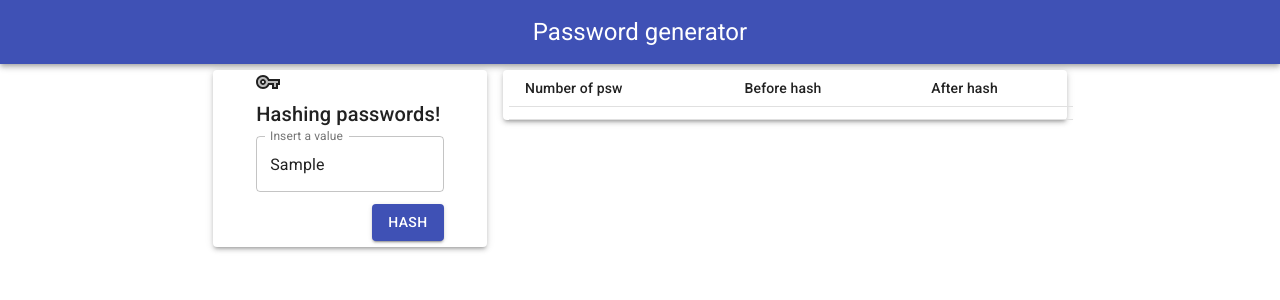
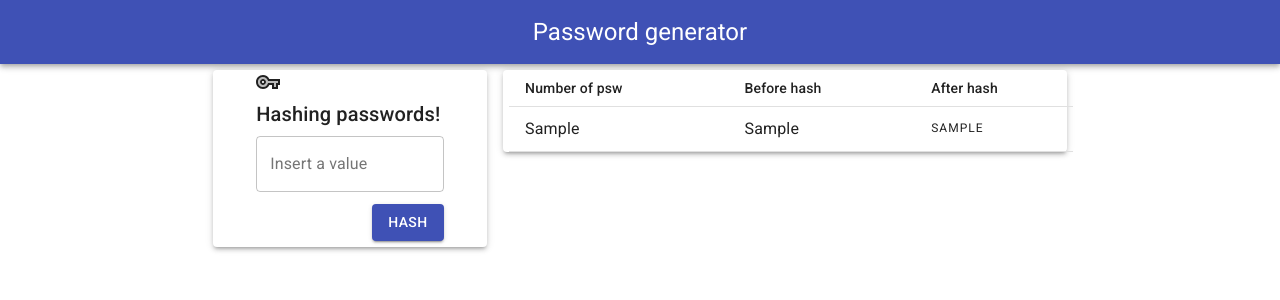
Before and after one commit to ricardolbv/password-generator, a React (Create React App) app: page / in a window 1280 px wide. Both pictures are taken after typing "Sample" into the empty fields and a click on the button "HASH". Shown: the top 300 px of the page. Built offline with nearby package versions, Linux system fonts and the light colour scheme.

Commit message:
Final state implementation

```diff
--- a/src/pages/FormPsw.js
+++ b/src/pages/FormPsw.js
@@ -31,7 +31,7 @@ const FormPsw = (props) => {
             </Typography>
         </div>
         <div className={classes.FormElements}>
-        <TextField variant="outlined" label="Insert a value" onChange={props.onChange}/>
+        <TextField variant="outlined" label="Insert a value" onChange={props.onChange} value={props.password}/>
         </div>
         <div className={classes.FormElements}>
         <Button className={classes.FormButton} color="primary" variant="contained" type="submit">
--- a/src/pages/FormPswControl.js
+++ b/src/pages/FormPswControl.js
@@ -13,11 +13,12 @@ function FormPswControl ({ onGeneratePress })  {
     function handleSubmit (event){
         event.preventDefault();
         onGeneratePress(password);
-        alert(password);
+        setPsw("");
+        console.log(event);
     }
 
     return (
-        <FormPsw onChange={handleChange} onSubmit={handleSubmit} />
+        <FormPsw onChange={handleChange} onSubmit={handleSubmit} password={password}/>
     )
 }
 
--- a/src/pages/ListPsw.js
+++ b/src/pages/ListPsw.js
@@ -8,9 +8,7 @@ import Typography from '@material-ui/core/Typography';
 import { makeStyles } from '@material-ui/core/styles';
 import { connect } from 'react-redux';
 
-const list = [
-    {id: "01", beforeHash: "Test", afterHash: "sgfwgrg" },
-]
+//
 
 const useStyles = makeStyles({
     Table: {
@@ -38,7 +36,7 @@ function ListPsw ({ passwords }) {
                 </TableRow>
             </TableHead>
             <TableBody>
-                {list.length === 0 ?
+                {passwords.length === 0 ?
                 <TableRow>
                     <TableCell colSpan={3}>
                     <Typography variant="h5" align="center" color="primary">
@@ -51,17 +49,17 @@ function ListPsw ({ passwords }) {
                     <TableRow>
                         <TableCell >
                             <Typography variant="body1">
-                            {item.id}
+                            {item}
                             </Typography>
                         </TableCell>
                         <TableCell >
                             <Typography variant="body1">
-                            {item.beforeHash}
+                            {item}
                             </Typography>
                         </TableCell>
                         <TableCell >
                             <Typography variant="overline">
-                            {item.afterHash}
+                            {item}
                             </Typography>
                         </TableCell>
                     </TableRow>
```
